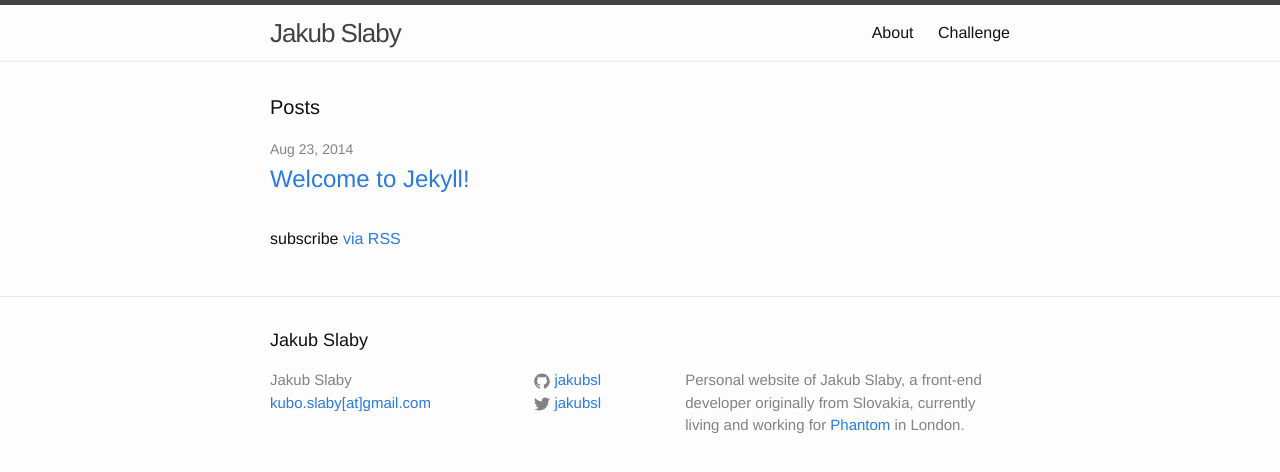
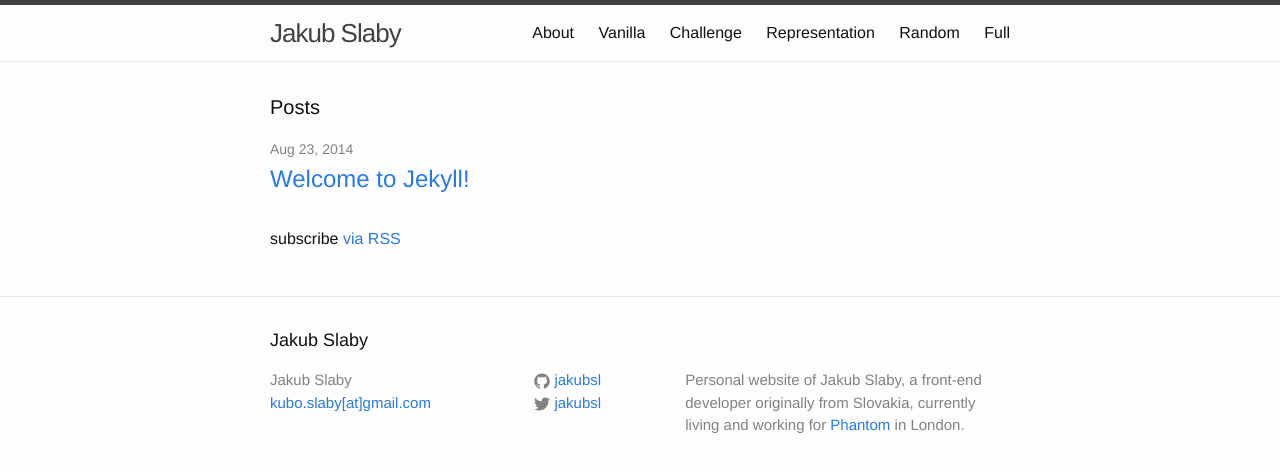
Before and after one commit to Jakub-Slaby/Arkanoidz, a Jekyll site: the page built from index.html, in a window 1280 px wide. Shown: the top 472 px of the page. Built offline with Jekyll 4.4.1, drawn with Linux system fonts in a browser that asks for light colours.

Commit message:
adding links to games

```diff
--- a/_includes/header.html
+++ b/_includes/header.html
@@ -19,7 +19,11 @@
           <a class="page-link" href="{{ page.url | prepend: site.baseurl }}">{{ page.title }}</a>
           {% endif %}
         {% endfor %}
-        <a class="page-link" href="/challenge/">Challenge</a>
+        <a class="page-link" href="http://jakubslaby.net/good-casual-game/vanilla/">Vanilla</a>
+        <a class="page-link" href="http://jakubslaby.net/good-casual-game/challenge/">Challenge</a>
+        <a class="page-link" href="http://jakubslaby.net/good-casual-game/random/">Representation</a>
+        <a class="page-link" href="http://jakubslaby.net/good-casual-game/representation/">Random</a>
+        <a class="page-link" href="http://jakubslaby.net/good-casual-game/full/">Full</a>
       </div>
     </nav>
 
```
